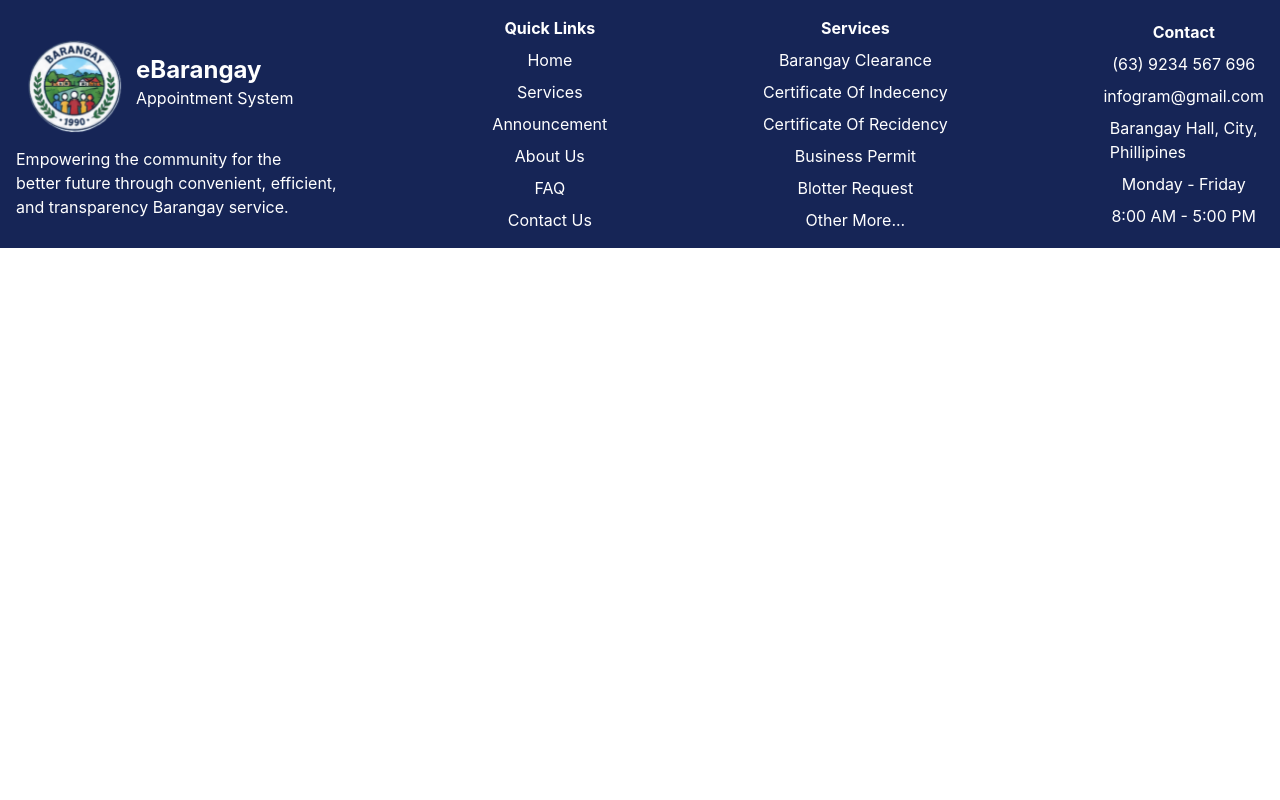
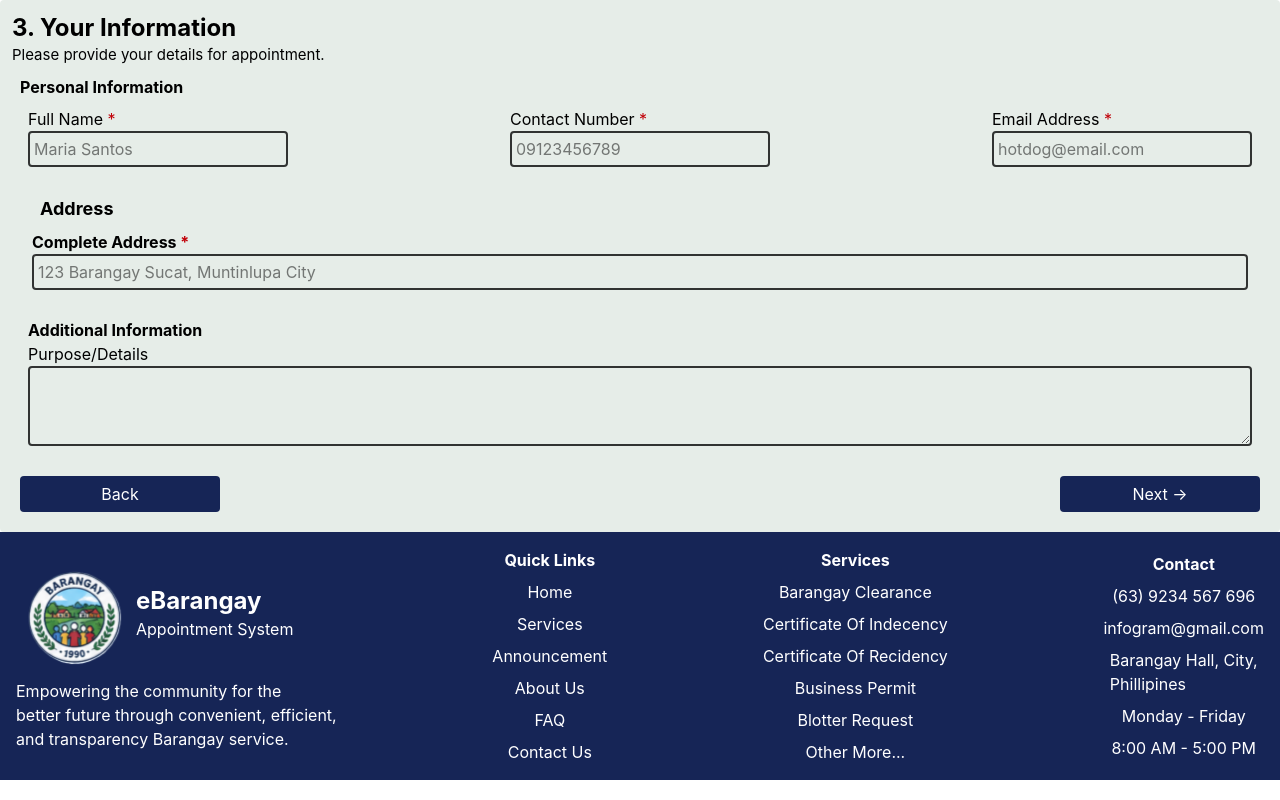
Before and after one commit to ReiMoon72/eBarangay-Appointment-System, a Vue app: page /userInfo in a window 1280 px wide. Built offline with nearby package versions, Linux system fonts and the light colour scheme.

Commit message:
Confirmation On Work, UserInfo 100%

```diff
--- /dev/null
+++ b/src/components/Confirmation.vue
@@ -0,0 +1,8 @@
+<script setup>
+
+</script>
+
+<template>
+
+    <p>Test Review</p>
+</template>
--- a/src/components/UserInformation.vue
+++ b/src/components/UserInformation.vue
@@ -0,0 +1,106 @@
+<script setup>
+import { ref } from "vue";
+import Confirmation from "./Confirmation.vue";
+import { useRouter } from "vue-router";
+
+const Info = ref(true);
+const Confirm = ref(false);
+const router = useRouter();
+
+//Btn
+const GoInfo = () => {
+    Info.value = false
+    Confirm.value = true
+};
+
+const Back = () => {
+    router.back();
+};
+</script>
+
+<template>
+  <main
+    class="bg-offwhite dark:bg-graybg text-black dark:text-white p-3 m-auto rounded-sm font-inter"
+    v-show="Info"
+  >
+    <div>
+      <div class="flex flex-col flex-wrap">
+        <p class="text-2xl"><b>3. Your Information</b></p>
+        <p class="text-smool">Please provide your details for appointment.</p>
+      </div>
+      <form @click.prevent class="p-2 font-inter">
+        <p class="font-bold">Personal Information</p>
+        <div
+          class="flex justify-between items-center gap-3 flex-wrap flex-col p-2 md:flex-row"
+        >
+          <div class="flex flex-col">
+            <label>Full Name <span class="text-red-700">*</span></label>
+            <input
+              type="text"
+              class="border-2 border-grayewan dark:border-white rounded-sm p-1"
+              placeholder="Maria Santos"
+            />
+          </div>
+          <div class="flex flex-col">
+            <label>Contact Number <span class="text-red-700">*</span></label>
+            <input
+              type="number"
+              class="border-2 border-grayewan dark:border-white rounded-sm p-1"
+              placeholder="09123456789"
+            />
+          </div>
+          <div class="flex flex-col">
+            <label>Email Address <span class="text-red-700">*</span></label>
+            <input
+              type="email"
+              class="border-2 border-grayewan dark:border-white rounded-sm p-1"
+              placeholder="hotdog@email.com"
+            />
+          </div>
+        </div>
+        <div class="flex flex-col p-3">
+          <b class="p-2 text-semi">Address</b>
+          <div>
+            <label class="font-bold"
+              >Complete Address <span class="text-red-700">*</span></label
+            >
+            <input
+              type="text"
+              class="border-2 border-grayewan dark:border-white rounded-sm w-full p-1"
+              placeholder="123 Barangay Sucat, Muntinlupa City"
+            />
+          </div>
+        </div>
+        <div class="p-2 mt-2">
+          <b>Additional Information</b>
+          <div>
+            <label>Purpose/Details</label>
+            <textarea
+              class="border-2 border-grayewan dark:border-white rounded-sm field-sizing-content min-h-20 w-full p-1"
+            ></textarea>
+          </div>
+        </div>
+      </form>
+    </div>
+    <div class="flex justify-between items-center p-2 flex-wrap">
+      <button
+        class="bg-blue-950 p-1.5 w-50 cursor-pointer rounded-sm text-white"
+        @click="Back"
+      >
+        Back
+      </button>
+      <button
+        class="bg-blue-950 p-1.5 w-50 cursor-pointer rounded-sm text-white"
+        @click="GoInfo"
+      >
+        Next →
+      </button>
+    </div>
+  </main>
+
+  <main v-show="Confirm">
+    <div>
+      <Confirmation />
+    </div>
+  </main>
+</template>
--- a/src/components/UserTIme.vue
+++ b/src/components/UserTIme.vue
@@ -3,28 +3,32 @@ import { ref } from "vue";
 import { VueDatePicker } from "@vuepic/vue-datepicker";
 import "@vuepic/vue-datepicker/dist/main.css";
 import { useRouter } from "vue-router";
+import UserInformation from "./UserInformation.vue";
 
 const router = useRouter();
 
 const date = ref(new Date());
+const UserInfo = ref(false);
+const DateTime = ref(true);
 
 //Btn
-const NextStep = () => {
+const PreviousBack = () => {
   router.back();
 };
 
 const NextStep = () => {
-
+  UserInfo.value = true;
+  DateTime.value = false;
 };
 </script>
 
 <template>
-  <main class="font-inter p-3">
+  <main class="font-inter p-3" v-show="DateTime">
     <div
       class="flex justify-between p-5 items-center flex-wrap flex-col gap-3 md:flex-row"
     >
       <div class="p-2">
-        <div class="p-2">
+        <div>
           <p class="text-2xl"><b>2. Choose A Date & Time</b></p>
           <p class="text-smool">
             Choose a time and date in you <br />
@@ -139,7 +143,7 @@ const NextStep = () => {
       <div>
         <button
           class="bg-blue-950 p-1.5 w-50 cursor-pointer rounded-sm text-white"
-          @click="NextStep"
+          @click="PreviousBack"
         >
           Back
         </button>
@@ -147,11 +151,17 @@ const NextStep = () => {
       <div>
         <button
           class="bg-blue-950 p-1.5 w-50 cursor-pointer rounded-sm text-white"
-          @click="PreviousBack"
+          @click="NextStep"
         >
           Next
         </button>
       </div>
     </div>
   </main>
+
+  <main v-show="UserInfo">
+    <div>
+      <UserInformation />
+    </div>
+  </main>
 </template>
--- a/src/router/index.js
+++ b/src/router/index.js
@@ -100,6 +100,22 @@ const router = createRouter({
         showNavbar: false,
       },
     },
+    {
+      path: "/userInfo",
+      name: "UserInfo",
+      component: () => import("../components/UserInformation.vue"),
+      meta: {
+        showNavbar: false,
+      },
+    },
+    {
+      path: "/userconfirm",
+      name: "Confimation",
+      component: () => import("../components/Confirmation.vue"),
+      meta: {
+        showNavbar: false,
+      },
+    },
   ],
 });
 
```
